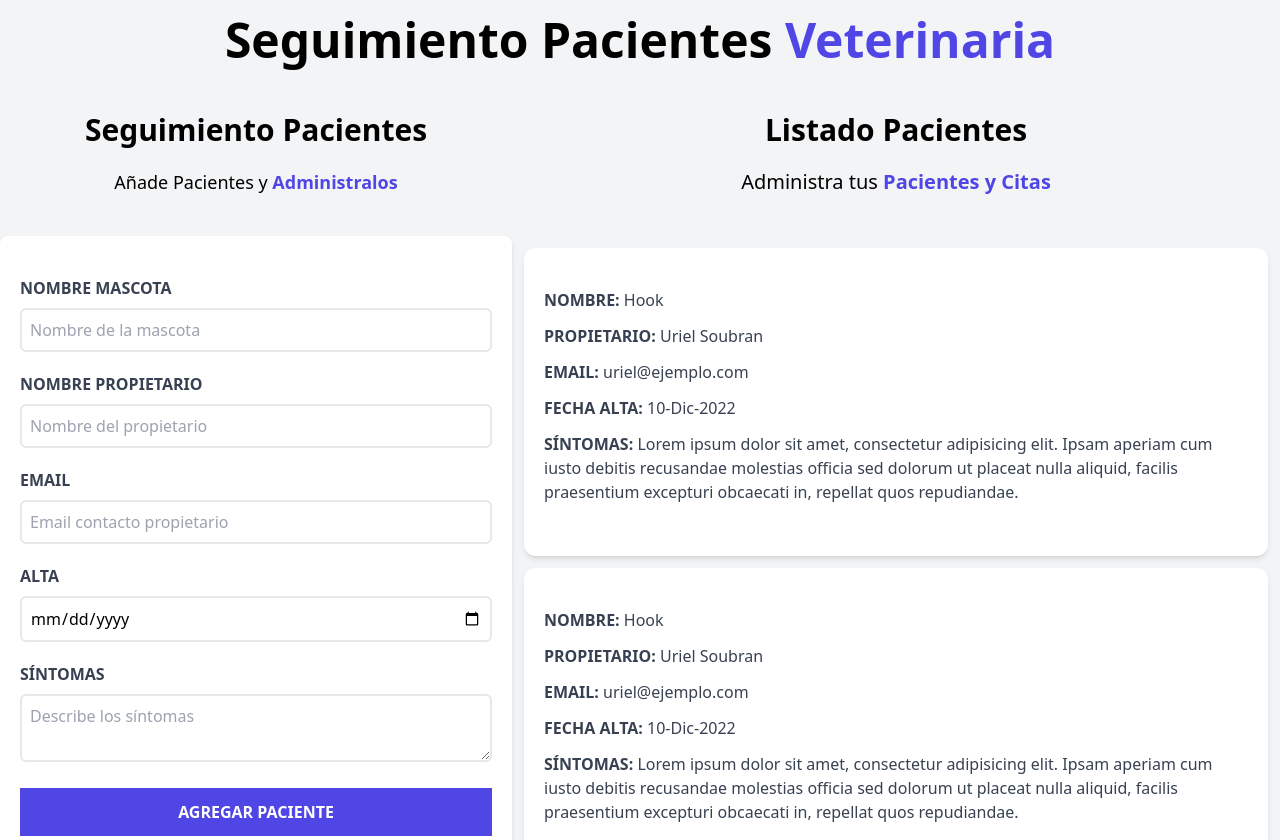
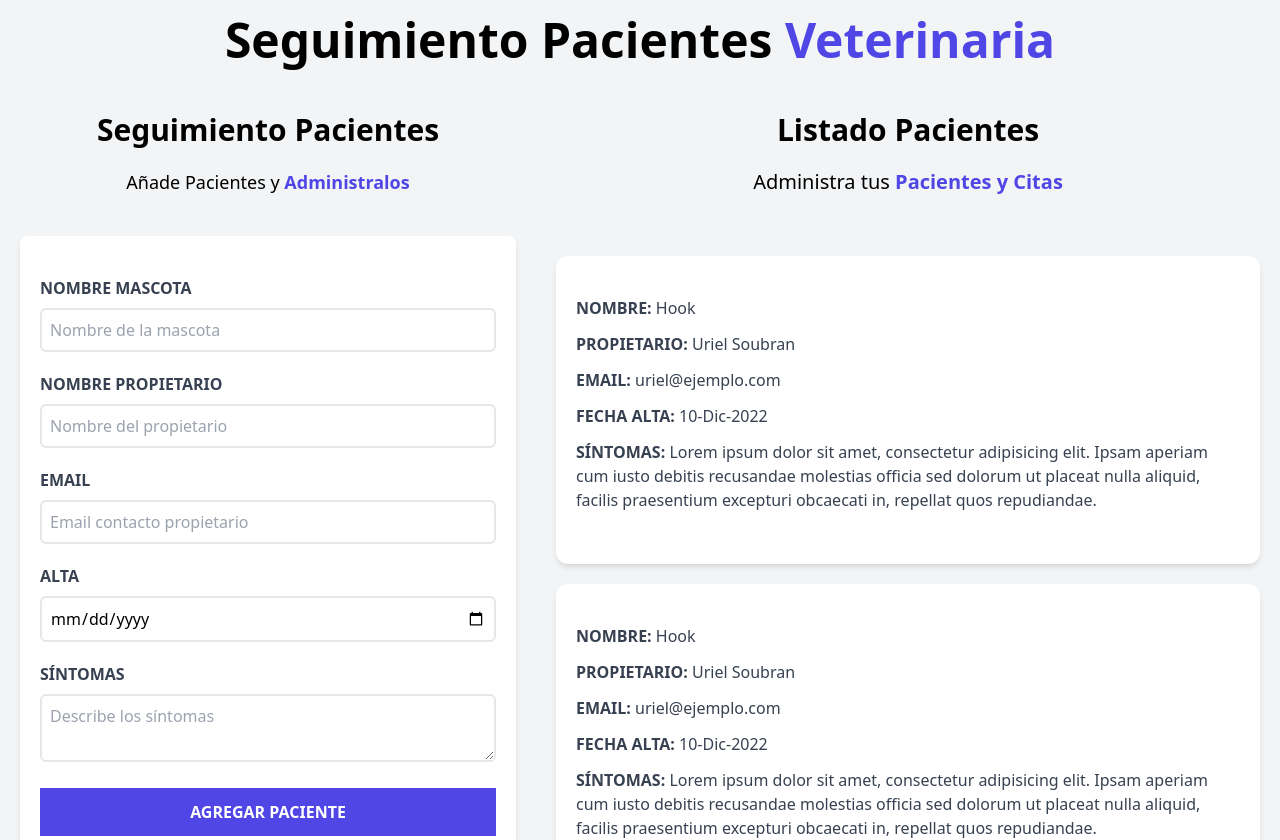
Before and after one commit to SoubranMx/React-Courses, a React (Vite) app in the folder Udemy-JuanPablo/Proyecto1-AdminPacientes/citas-react/: page / in a window 1280 px wide. Shown: the top 840 px of the page. Built offline with nearby package versions, Linux system fonts and the light colour scheme.

Commit message:
Agrega estados a Formulario
onSubmit, onChange, value

Lo clásico.

```diff
--- a/Udemy-JuanPablo/Proyecto1-AdminPacientes/citas-react/src/components/Formulario.jsx
+++ b/Udemy-JuanPablo/Proyecto1-AdminPacientes/citas-react/src/components/Formulario.jsx
@@ -1,93 +1,130 @@
-import React from 'react'
+import React, { useState } from "react";
 
 const Formulario = () => {
+  const [nombre, setNombre] = useState("");
+  const [propietario, setPropietario] = useState("");
+  const [email, setEmail] = useState("");
+  const [fechaAlta, setFechaAlta] = useState("");
+  const [sintomas, setSintomas] = useState("");
+
+  const [error, setError] = useState(false);
+
+  const handleSubmit = (e) => {
+    e.preventDefault();
+
+    //Validación Formulario
+    if ([nombre, propietario, email, fechaAlta, sintomas].includes("")) {
+      setError(true);
+      return;
+    }
+
+    setError(false);
+  };
+
   return (
-    <div className='md:w-1/2 lg:w-2/5'>
-        <h2 className='font-black text-3xl text-center'>Seguimiento Pacientes</h2>
-        <p className='text-lg mt-5 text-center mb-10'>
-            Añade Pacientes y {''}
-            <span className='text-indigo-600 font-bold'>Administralos</span>
+    <div className="md:w-1/2 lg:w-2/5 mx-5">
+      <h2 className="font-black text-3xl text-center">Seguimiento Pacientes</h2>
+      <p className="text-lg mt-5 text-center mb-10">
+        Añade Pacientes y {""}
+        <span className="text-indigo-600 font-bold">Administralos</span>
       </p>
-        <form className='bg-white shadow-md rounded-lg py-10 px-5 mb-10'>
-            <div className='mb-5'>
+      <form
+        className="bg-white shadow-md rounded-lg py-10 px-5 mb-10"
+        onSubmit={handleSubmit}
+      >
+        {error && (
+          <div className="bg-red-700 text-white text-center p-3 uppercase font-bold mb-3 rounded-lg">
+            <p>Todos los campos son obligatorios</p>
+          </div>
+        )}
+        <div className="mb-5">
           <label
-                    className='block text-gray-700 uppercase font-bold'
-                    htmlFor='mascota'
+            className="block text-gray-700 uppercase font-bold"
+            htmlFor="mascota"
           >
             Nombre Mascota
           </label>
           <input
-                    id='mascota'
-                    type='text'
-                    placeholder='Nombre de la mascota'
-                    className='border-2 w-full p-2 mt-2 placeholderbg-gray-400 rounded-md'
+            id="mascota"
+            type="text"
+            placeholder="Nombre de la mascota"
+            className="border-2 w-full p-2 mt-2 placeholderbg-gray-400 rounded-md"
+            value={nombre}
+            onChange={(e) => setNombre(e.target.value)}
           />
         </div>
-            <div className='mb-5'>
+        <div className="mb-5">
           <label
-                    className='block text-gray-700 uppercase font-bold'
-                    htmlFor='propietario'
+            className="block text-gray-700 uppercase font-bold"
+            htmlFor="propietario"
           >
             Nombre Propietario
           </label>
           <input
-                    id='propietario'
-                    type='text'
-                    placeholder='Nombre del propietario'
-                    className='border-2 w-full p-2 mt-2 placeholderbg-gray-400 rounded-md'
+            id="propietario"
+            type="text"
+            placeholder="Nombre del propietario"
+            className="border-2 w-full p-2 mt-2 placeholderbg-gray-400 rounded-md"
+            value={propietario}
+            onChange={(e) => setPropietario(e.target.value)}
           />
         </div>
-            <div className='mb-5'>
+        <div className="mb-5">
           <label
-                    className='block text-gray-700 uppercase font-bold'
-                    htmlFor='email'
+            className="block text-gray-700 uppercase font-bold"
+            htmlFor="email"
           >
             Email
           </label>
           <input
-                    id='email'
-                    type='email'
-                    placeholder='Email contacto propietario'
-                    className='border-2 w-full p-2 mt-2 placeholderbg-gray-400 rounded-md'
+            id="email"
+            type="email"
+            placeholder="Email contacto propietario"
+            className="border-2 w-full p-2 mt-2 placeholderbg-gray-400 rounded-md"
+            value={email}
+            onChange={(e) => setEmail(e.target.value)}
           />
         </div>
-            <div className='mb-5'>
+        <div className="mb-5">
           <label
-                    className='block text-gray-700 uppercase font-bold'
-                    htmlFor='alta'
+            className="block text-gray-700 uppercase font-bold"
+            htmlFor="alta"
           >
             Alta
           </label>
           <input
-                    id='alta'
-                    type='date'
-                    className='border-2 w-full p-2 mt-2 placeholderbg-gray-400 rounded-md'
+            id="alta"
+            type="date"
+            className="border-2 w-full p-2 mt-2 placeholderbg-gray-400 rounded-md"
+            value={fechaAlta}
+            onChange={(e) => setFechaAlta(e.target.value)}
           />
         </div>
-            <div className='mb-5'>
+        <div className="mb-5">
           <label
-                    className='block text-gray-700 uppercase font-bold'
-                    htmlFor='sintomas'
+            className="block text-gray-700 uppercase font-bold"
+            htmlFor="sintomas"
           >
             Síntomas
           </label>
           <textarea
-                    id='sintomas'
-                    className='border-2 w-full p-2 mt-2 rounded-md placeholder-gray-400'
-                    placeholder='Describe los síntomas'
+            id="sintomas"
+            className="border-2 w-full p-2 mt-2 rounded-md placeholder-gray-400"
+            placeholder="Describe los síntomas"
+            value={sintomas}
+            onChange={(e) => setSintomas(e.target.value)}
           />
         </div>
 
         <input
-                type='submit'
-                className='bg-indigo-600 w-full p-3 text-white uppercase font-bold
-                        hover:bg-indigo-700 cursor-pointer transition-all'
-                value='Agregar Paciente'
+          type="submit"
+          className="bg-indigo-600 w-full p-3 text-white uppercase font-bold
+                        hover:bg-indigo-700 cursor-pointer transition-all"
+          value="Agregar Paciente"
         />
-
       </form>
     </div>
-  )
-}
+  );
+};
 
-export default Formulario
+export default Formulario;
--- a/Udemy-JuanPablo/Proyecto1-AdminPacientes/citas-react/src/components/Paciente.jsx
+++ b/Udemy-JuanPablo/Proyecto1-AdminPacientes/citas-react/src/components/Paciente.jsx
@@ -2,7 +2,7 @@ import React from "react";
 
 const Paciente = () => {
   return (
-    <div className="m-3 bg-white shadow-md rounded-xl px-5 py-10">
+    <div className="mx-5 my-5 bg-white shadow-md rounded-xl px-5 py-10">
       <p className="font-bold mb-3 text-gray-700 uppercase">
         Nombre: {""}
         <span className="font-normal normal-case">Hook</span>
```
Lines whose indentation alone changed are shown as unchanged.
